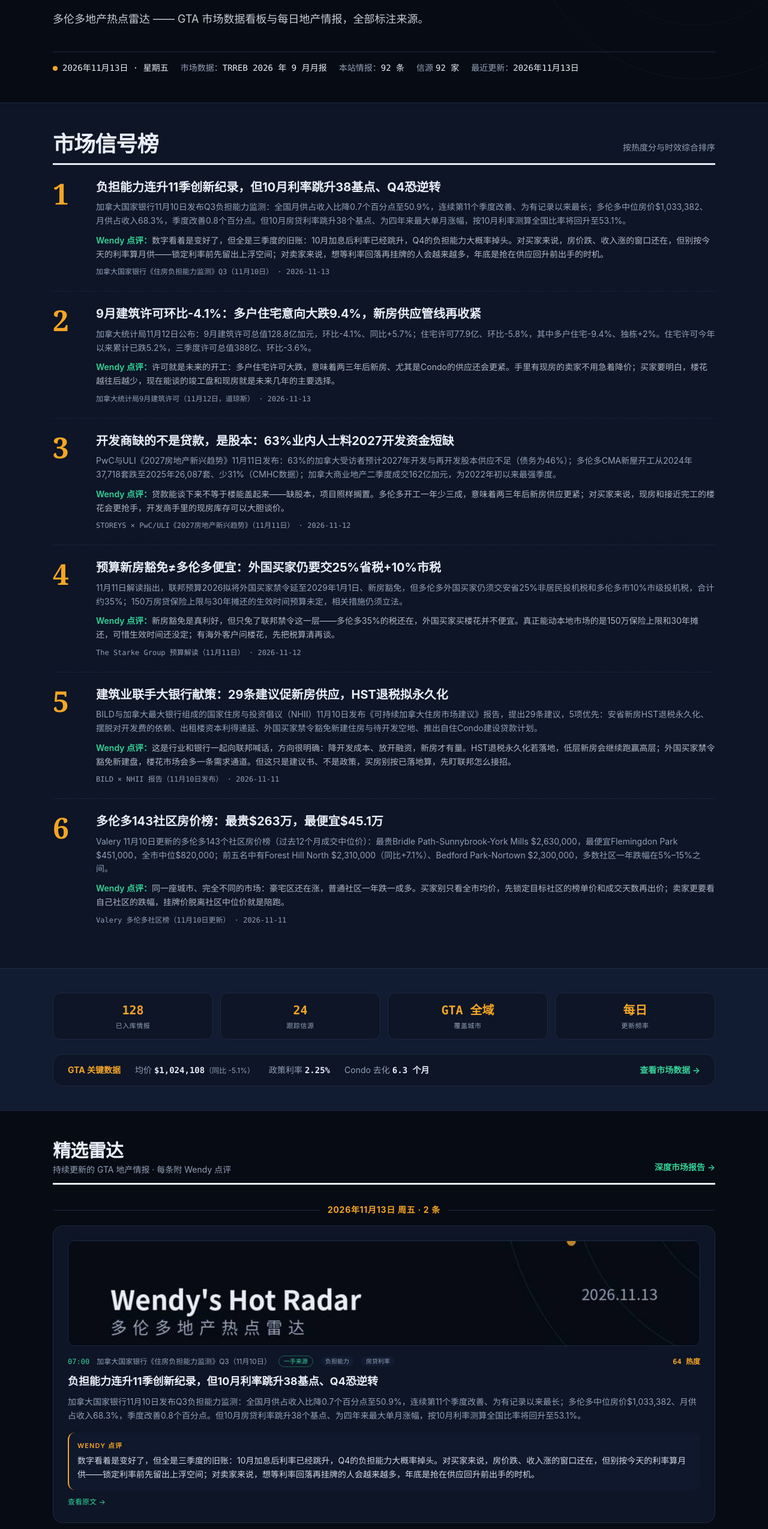
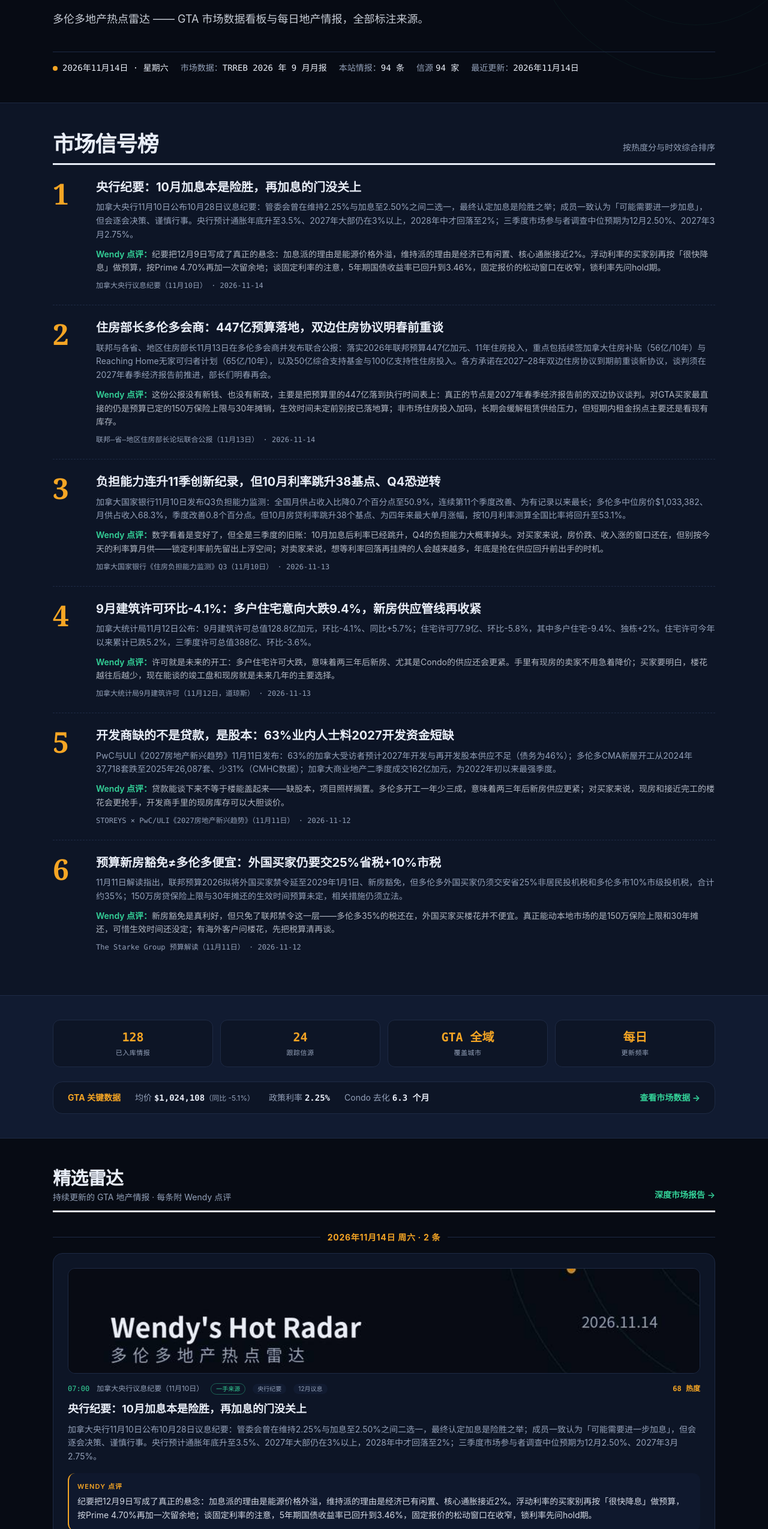
Before and after one commit to wendywangrealestate/wendy-hot-radar, a Next.js app: page / in a window 1280 px wide. Shown: the part 237-2786 px from the top of the page at 60% size. Built offline with nearby package versions, Linux system fonts and the light colour scheme.

Commit message:
每日情报更新 2026-11-14

```diff
--- /dev/null
+++ b/content-inbox/2026-11-14.md
@@ -0,0 +1,50 @@
+# 2026-11-14 每日情报草稿
+
+搜集窗口：2026-11-12 至 2026-11-14 早（过去 24–48 小时）。已上站 2 条，待确认 1 条。
+
+本日新货：央行 11 月 10 日议息纪要（加息本是险胜、再加息门没关）与 11 月 13 日联邦—省—地区住房部长论坛联合公报（447 亿预算执行时间表）。
+
+## 已上站
+
+### 1. 央行纪要：10月加息本是险胜，再加息的门没关上
+- id: `boc-deliberations-nov2026` ｜ heat 68 ｜ 来源：加拿大央行议息纪要（11月10日）
+- 关键数字：管委会二选一（维持 2.25% / 加息至 2.50%），加息是险胜之举；成员一致认为「可能需要进一步加息」，逐会决策、谨慎行事；通胀预计年底 3.5%、2027 年大部仍在 3% 以上、2028 年中回 2%；三季度市场参与者调查中位预期 12 月 2.50%、2027 年 3 月 2.75%；5 年期国债收益率 11 月 10 日约 3.46%（美国通胀数据偏热后回升）。
+- 链接：https://www.bankofcanada.ca/2026/11/summary-of-governing-council-deliberations-fixed-announcement-date-of-october-28-2026/
+- 备注：央行官网原文页已打开核实；路透社、Kalkine 等多家 11 月 10 日报道口径一致。此前雷达有 Macklem 国会证词（11 月 9 日）与 True North 利率展望（11 月 8 日），但无议息纪要原文条目，不重复。11 月 5 日联邦与央行续签 2% 通胀目标至 2031 年底，作为背景写入点评来源即可，不单独成条。
+
+### 2. 住房部长多伦多会商：447亿预算落地，双边住房协议明春前重谈
+- id: `fpt-housing-ministers-nov2026` ｜ heat 52 ｜ 来源：联邦—省—地区住房部长论坛联合公报（11月13日）
+- 关键数字：2026 年联邦预算住房投入 447 亿加元 / 11 年；续签加拿大住房补贴 56 亿 / 10 年、Reaching Home 65 亿 / 10 年；50 亿综合支持基金、100 亿支持性与过渡性住房；双边住房协议 2027–28 年到期，谈判须在 2027 年春季经济报告前推进；部长们明春再会。
+- 链接：https://www.canada.ca/en/housing-infrastructure-communities/news/2026/11/fpt-forum-on-housing-and-homelessness-2026-ministers-meeting--joint-communique.html
+- 备注：canada.ca 官方公报原文已打开核实（发布 2026-11-13，Newswire 同步稿 2026-11-14 01:30 UTC）。内容多为预算已公布数字的重申与执行时间表，无新钱、无新政，heat 按 52 计。此前雷达有联邦预算住房条目（11 月 6 日）与 NHII 建议书（11 月 11 日），本条是部长论坛的会后成果、角度不同，不重复。
+
+## 考虑过、未上站
+
+### CREA 10 月全国数据（待确认）
+- 处理：CREA 官方统计门户 creastats.crea.ca 已显示 10 月数据（安省成交 14,053 套、同比-8.7%，均价 $801,634、同比-3.5%；全国成交同比-10.6%，全国均价 $678,584、同比-1.6%；安省在售 68,728 套、库存 4.9 个月），但 CREA 官方月度新闻稿按日程 11 月 17 日（周二）才发布，截至今早无新闻稿、无主流媒体报道。按体例「核实不了标待确认不上站」，今日不上站，留待 11 月 17 日发布后核对数字再上。
+- 链接（统计门户）：https://creastats.crea.ca/board/orea/
+
+### 多伦多租金滚动更新（Valery / Summitly，11 月 13 日）
+- 处理：10 月成交中位租金 $2,500（同比-2%）、租出 4,603 套，11 月迄今已租出 1,498 套，在租要价中位 $2,590。10 月数据已于 11 月 2 日、11 月 6 日以 `valery-toronto-rent-oct2026` 与 `rentals-ca-nov2026-rent-turn` 上站；滚动页更新无新结构性数字，不上站。
+
+### Valery 各房型 11 月报告滚动更新（11 月 13–14 日）
+- 处理：镇屋中位 $786,000、独立屋均价 $1,603,886 等均为 10 月 TRREB 数据的不同切面，已上站 `valery-toronto-townhouse-nov2026`、`valery-gta-detached-oct2026`；「11 月迄今镇屋已售 63 套」为月中进度、样本小，不单独成条。
+
+### 联邦—安省开发费（DC）协议
+- 处理：Carney–Ford 框架协议为 2026 年 3 月宣布（88 亿 / 10 年、开发费降最多 50% 三年），温莎/蒂卡姆西 10 月 23 日为该框架下的市级落地。均已出 24–48 小时窗口，且非今日新发布，不上站。
+
+### CMHC 10 月开工数据
+- 下次发布为 2026 年 11 月 17 日，今日无新数据。
+
+### 房贷利率报价板（11 月 13 日）
+- 处理：最优 5 年固定仍约 4.39%（nesto 11 月 13 日为 4.44%）、prime 4.70%，与 11 月 10 日已上站 `mortgage-rates-easing-nov2026` 基本一致；5 年期国债 3.46% 的日内波动已并入今日央行纪要条目，不单独成条。
+
+## 市场数据页
+- 今日无新的结构性数据可改 headline 指标：央行纪要是会议记录、非新决议；部长论坛公报无新钱；CREA 10 月数据待 11 月 17 日官方发布。`data/market.ts` 现有栏目无对应更新，`marketUpdatedAt`（2026-11-04）与首页横幅均价（$1,024,108）未动。
+- 观察：利率栏目「5 年固定最低 ~4.59%（10 月 28 日 nesto）」与当前市面最优约 4.39–4.44% 仍有约 20 基点落差，属报价板波动、非央行决议，未按体例更新；待 12 月 9 日议息或 TRREB 11 月月报时一并刷新。
+
+## 部署状态（需注意）
+- 2026-11-14 07:00 检查：线上站 https://wendy-hot-radar.vercel.app 返回 200，但首页最新内容仍为 11 月 8 日，11 月 9–14 日的提交均未上线。
+- Vercel MCP 连接器路线已确认是死胡同（11 月 12–13 日结论：`wendywang` 团队 scope 403，且 `data/radar.ts` 现约 138KB、base64 后约 184KB，已超过 `call-tool --arguments-json` 的 execve 单参数 128KB 上限，`upload_file` 传不上去）。今日不再重试。
+- GitHub 已是最新（待本次提交）；等上线条目现为 17 条（11 月 9 日 4 条、10 日 4 条、11 日 3 条、12 日 2 条、13 日 2 条、14 日 2 条）。Mac 脚本部署仍是唯一已确认的替代路径（脚本 11 月 10 日已发给 Wendy，尚未确认运行）。
+- Drive 每日总结图已上传（文件 id `1vQ0f8n6DqXzBvtVIfZv5ugpfabWVNhGA`，命名“2026-11-14 每日总结.png”）。渲染图已备份到 hidden_files（`2026-11-14-daily-summary.png`）。
--- a/data/radar.ts
+++ b/data/radar.ts
@@ -19,6 +19,50 @@ export interface RadarItem {
 }
 
 export const radarItems: RadarItem[] = [
+  {
+    "id": "boc-deliberations-nov2026",
+    "date": "2026-11-14",
+    "time": "07:00",
+    "source": "加拿大央行议息纪要（11月10日）",
+    "firstHand": true,
+    "tags": [
+      "央行纪要",
+      "12月议息"
+    ],
+    "heat": 68,
+    "points": [
+      "加息本是险胜：维持与加息二选一",
+      "通胀年底冲3.5%，2027大部超3%",
+      "市场料3月利率升至2.75%"
+    ],
+    "image": "/summaries/boc-deliberations-nov2026.jpg",
+    "title": "央行纪要：10月加息本是险胜，再加息的门没关上",
+    "summary": "加拿大央行11月10日公布10月28日议息纪要：管委会曾在维持2.25%与加息至2.50%之间二选一，最终认定加息是险胜之举；成员一致认为「可能需要进一步加息」，但会逐会决策、谨慎行事。央行预计通胀年底升至3.5%、2027年大部仍在3%以上，2028年中才回落至2%；三季度市场参与者调查中位预期为12月2.50%、2027年3月2.75%。",
+    "wendyNote": "纪要把12月9日写成了真正的悬念：加息派的理由是能源价格外溢，维持派的理由是经济已有闲置、核心通胀接近2%。浮动利率的买家别再按「很快降息」做预算，按Prime 4.70%再加一次留余地；谈固定利率的注意，5年期国债收益率已回升到3.46%，固定报价的松动窗口在收窄，锁利率先问hold期。",
+    "url": "https://www.bankofcanada.ca/2026/11/summary-of-governing-council-deliberations-fixed-announcement-date-of-october-28-2026/"
+  },
+  {
+    "id": "fpt-housing-ministers-nov2026",
+    "date": "2026-11-14",
+    "time": "07:00",
+    "source": "联邦—省—地区住房部长论坛联合公报（11月13日）",
+    "firstHand": true,
+    "tags": [
+      "住房政策",
+      "联邦预算"
+    ],
+    "heat": 52,
+    "points": [
+      "预算447亿住房投入，补贴续签在谈",
+      "双边住房协议2027–28年到期",
+      "明春经济报告前谈妥新协议"
+    ],
+    "image": "/summaries/fpt-housing-ministers-nov2026.jpg",
+    "title": "住房部长多伦多会商：447亿预算落地，双边住房协议明春前重谈",
+    "summary": "联邦与各省、地区住房部长11月13日在多伦多会商并发布联合公报：落实2026年联邦预算447亿加元、11年住房投入，重点包括续签加拿大住房补贴（56亿/10年）与Reaching Home无家可归者计划（65亿/10年），以及50亿综合支持基金与100亿支持性住房投入。各方承诺在2027–28年双边住房协议到期前重谈新协议，谈判须在2027年春季经济报告前推进，部长们明春再会。",
+    "wendyNote": "这份公报没有新钱、也没有新政，主要是把预算里的447亿落到执行时间表上：真正的节点是2027年春季经济报告前的双边协议谈判。对GTA买家最直接的仍是预算已定的150万保险上限与30年摊销，生效时间未定前别按已落地算；非市场住房投入加码，长期会缓解租赁供给压力，但短期内租金拐点主要还是看现有库存。",
+    "url": "https://www.canada.ca/en/housing-infrastructure-communities/news/2026/11/fpt-forum-on-housing-and-homelessness-2026-ministers-meeting--joint-communique.html"
+  },
   {
     "id": "nbc-affordability-q3-2026",
     "date": "2026-11-13",
```
Also changed, not shown: public/summaries/boc-deliberations-nov2026.jpg (added), public/summaries/fpt-housing-ministers-nov2026.jpg (added).
